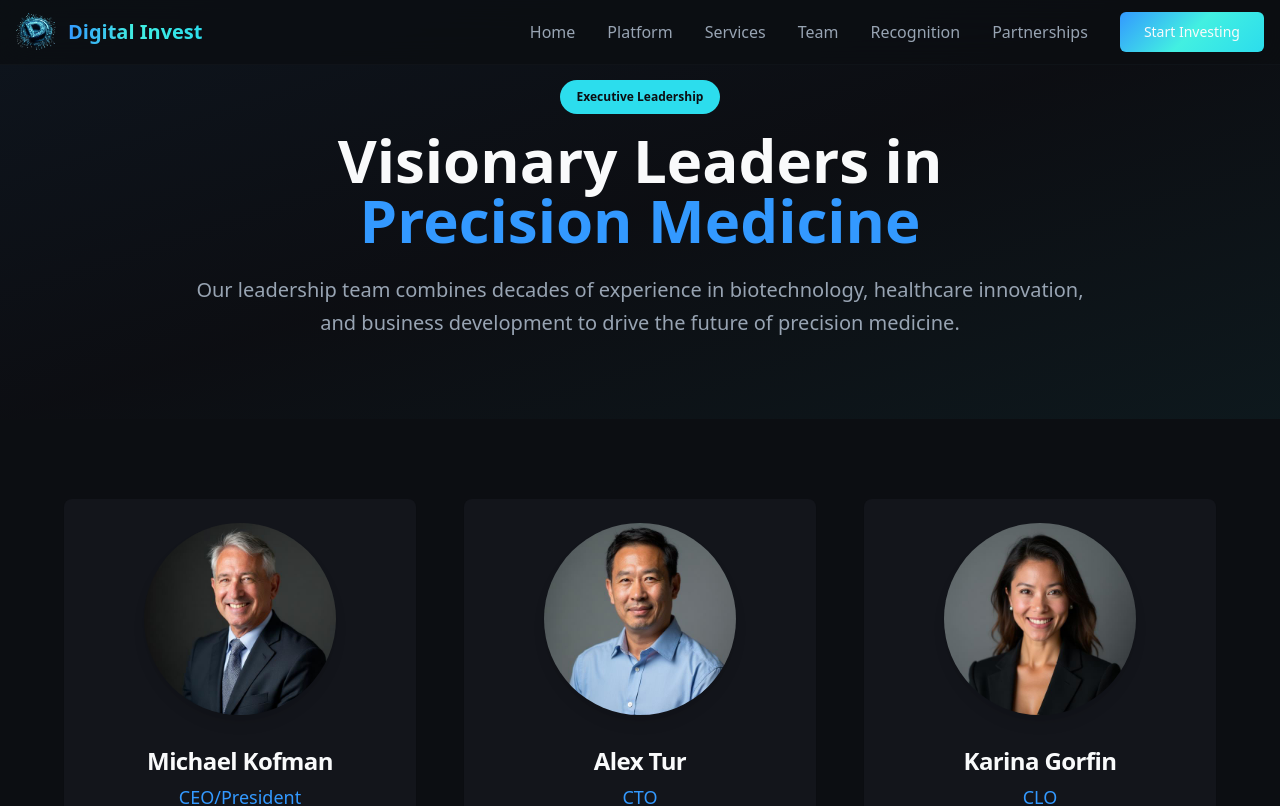
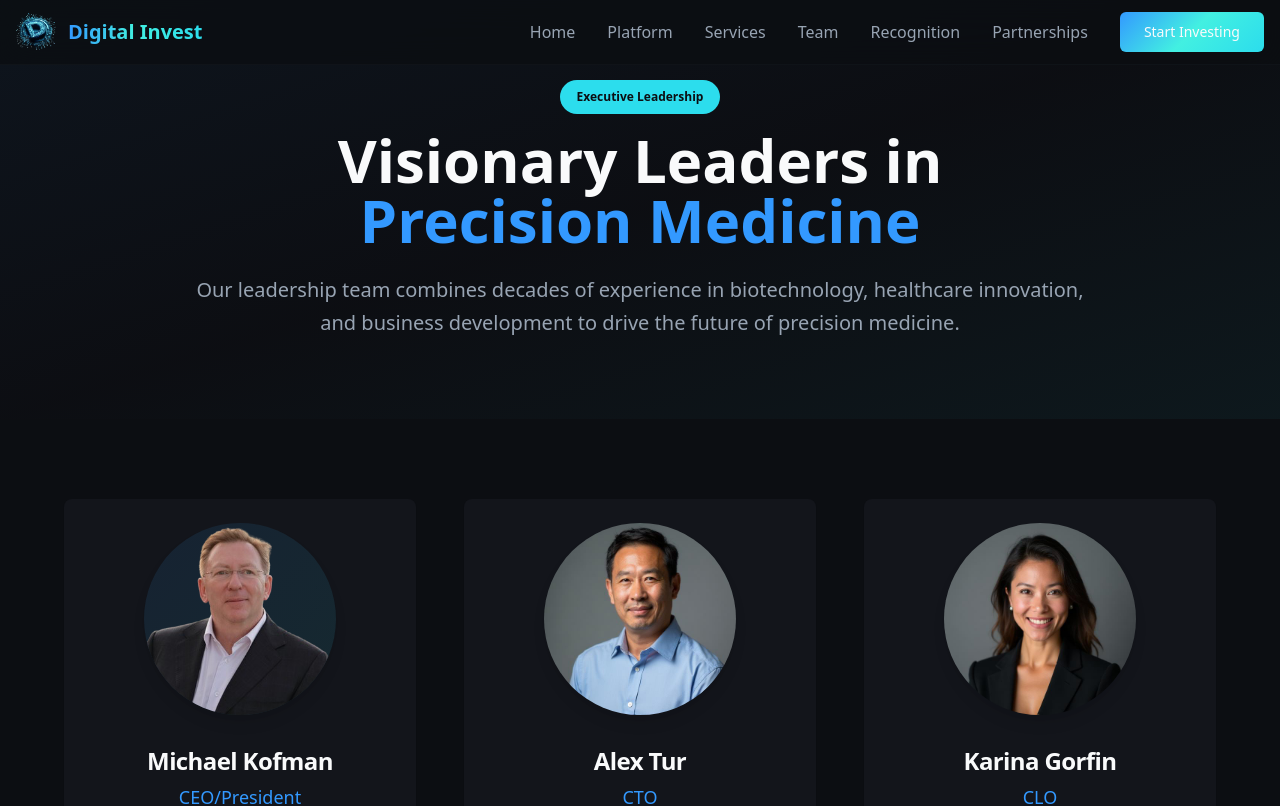
Before and after one commit to mkof14/digital-invest, a React (Vite) app: page /team in a window 1280 px wide. Shown: the top 806 px of the page. Built offline with nearby package versions, Linux system fonts and the light colour scheme.

Commit message:
Update Team Member Photo

```diff
--- a/src/pages/Team.tsx
+++ b/src/pages/Team.tsx
@@ -1,7 +1,6 @@
 import Navigation from "@/components/Navigation";
 import { Card, CardContent, CardDescription, CardHeader, CardTitle } from "@/components/ui/card";
 import { Badge } from "@/components/ui/badge";
-import michaelKofman from "@/assets/team/michael-kofman.jpg";
 import alexTur from "@/assets/team/alex-tur.jpg";
 import karinaGorfin from "@/assets/team/karina-gorfin.jpg";
 import { Award, Users, Globe, Building2 } from "lucide-react";
@@ -35,11 +34,11 @@ const Team = () => {
             {/* Michael Kofman */}
             <Card className="hover-scale border-0 shadow-elegant">
               <CardHeader className="text-center">
-                <div className="w-48 h-48 rounded-full mx-auto mb-6 overflow-hidden shadow-lg">
+                <div className="w-48 h-48 rounded-full mx-auto mb-6 overflow-hidden shadow-lg bg-gradient-to-br from-primary/10 to-secondary/10">
                   <img
-                    src={michaelKofman}
+                    src="/lovable-uploads/c2cb51a2-7071-4fb7-be6f-0e69d3a124e0.png"
                     alt="Michael Kofman, CEO/President"
-                    className="w-full h-full object-cover"
+                    className="w-full h-full object-cover object-center"
                   />
                 </div>
                 <CardTitle className="text-2xl">Michael Kofman</CardTitle>
```
Also changed, not shown: public/lovable-uploads/c2cb51a2-7071-4fb7-be6f-0e69d3a124e0.png (added), src/assets/team/michael-kofman.jpg (deleted).
